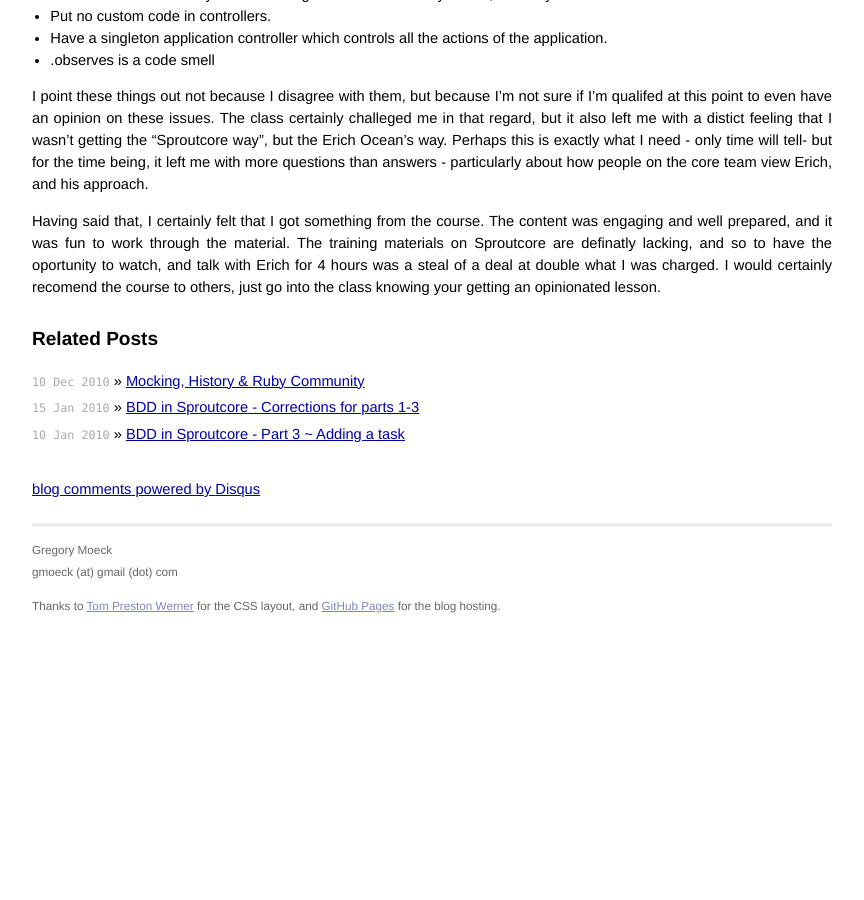
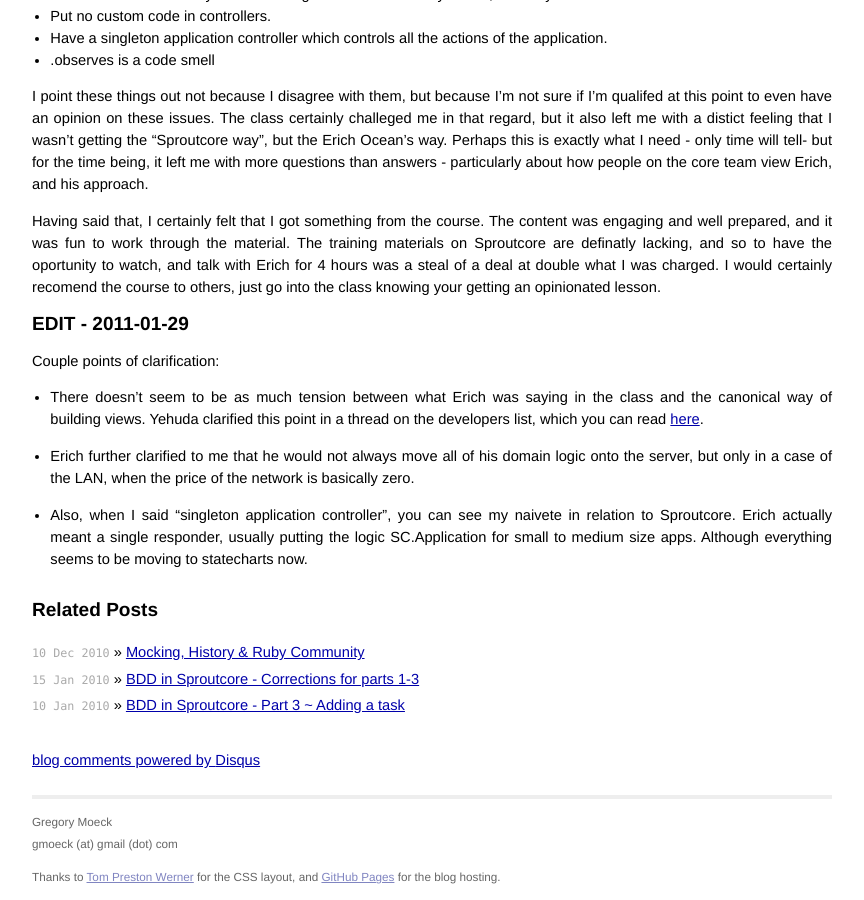
Before and after one commit to gmoeck/gmoeck.github.com, a Jekyll site: the page built from _posts/2010-01-12-sproutcore-training-with-erich-ocean-a-review.markdown, in a window 1280 px wide and 900 px high, scrolled down 1485 px. Shown: the whole window, without its empty margins (208-1072 px from the left). Built offline with Jekyll 4.4.1, drawn with Linux system fonts in a browser that asks for light colours; Markdown is read by kramdown in place of the engine named in the settings; comment, search, counter and statistics services are not loaded; before the commit the page ends 2114 px from its top, so only the background shows below that.

Commit message:
Update review

```diff
--- a/_posts/2010-01-12-sproutcore-training-with-erich-ocean-a-review.markdown
+++ b/_posts/2010-01-12-sproutcore-training-with-erich-ocean-a-review.markdown
@@ -56,3 +56,12 @@ This was not the only place that what Erich said seemed to stray from the "sugge
 I point these things out not because I disagree with them, but because I'm not sure if I'm qualifed at this point to even have an opinion on these issues. The class certainly challeged me in that regard, but it also left me with a distict feeling that I wasn't getting the "Sproutcore way", but the Erich Ocean's way. Perhaps this is exactly what I need - only time will tell- but for the time being, it left me with more questions than answers - particularly about how people on the core team view Erich, and his approach.
 
 Having said that, I certainly felt that I got something from the course. The content was engaging and well prepared, and it was fun to work through the material. The training materials on Sproutcore are definatly lacking, and so to have the oportunity to watch, and talk with Erich for 4 hours was a steal of a deal at double what I was charged. I would certainly recomend the course to others, just go into the class knowing your getting an opinionated lesson.
+
+##EDIT - 2011-01-29
+Couple points of clarification:
+
+* There doesn't seem to be as much tension between what Erich was saying in the class and the canonical way of building views. Yehuda clarified this point in a thread on the developers list, which you can read [here](http://groups.google.com/group/sproutcore/browse_thread/thread/eb75b3fbc0c69da3).
+
+* Erich further clarified to me that he would not always move all of his domain logic onto the server, but only in a case of the LAN, when the price of the network is basically zero.
+
+* Also, when I said "singleton application controller", you can see my naivete in relation to Sproutcore. Erich actually meant a single responder, usually putting the logic SC.Application for small to medium size apps. Although everything seems to be moving to statecharts now.
```
